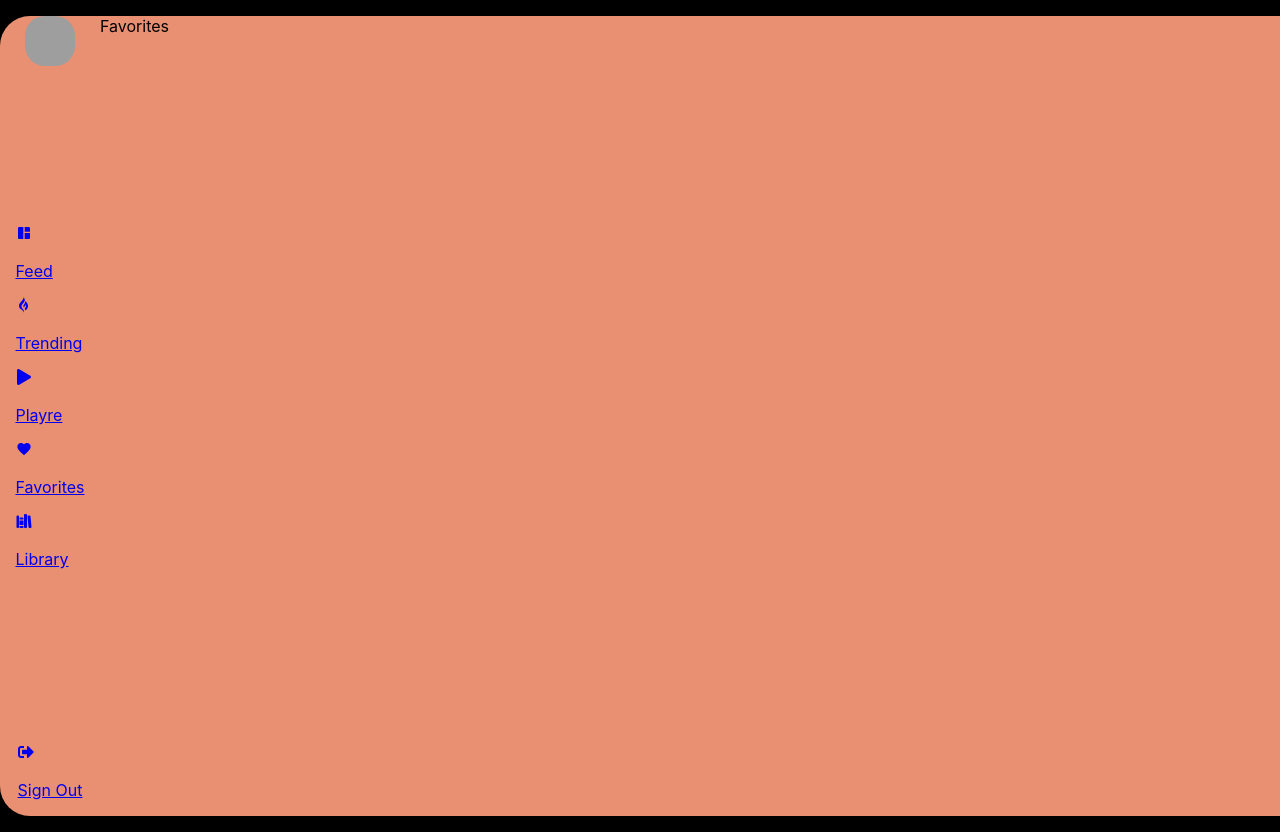
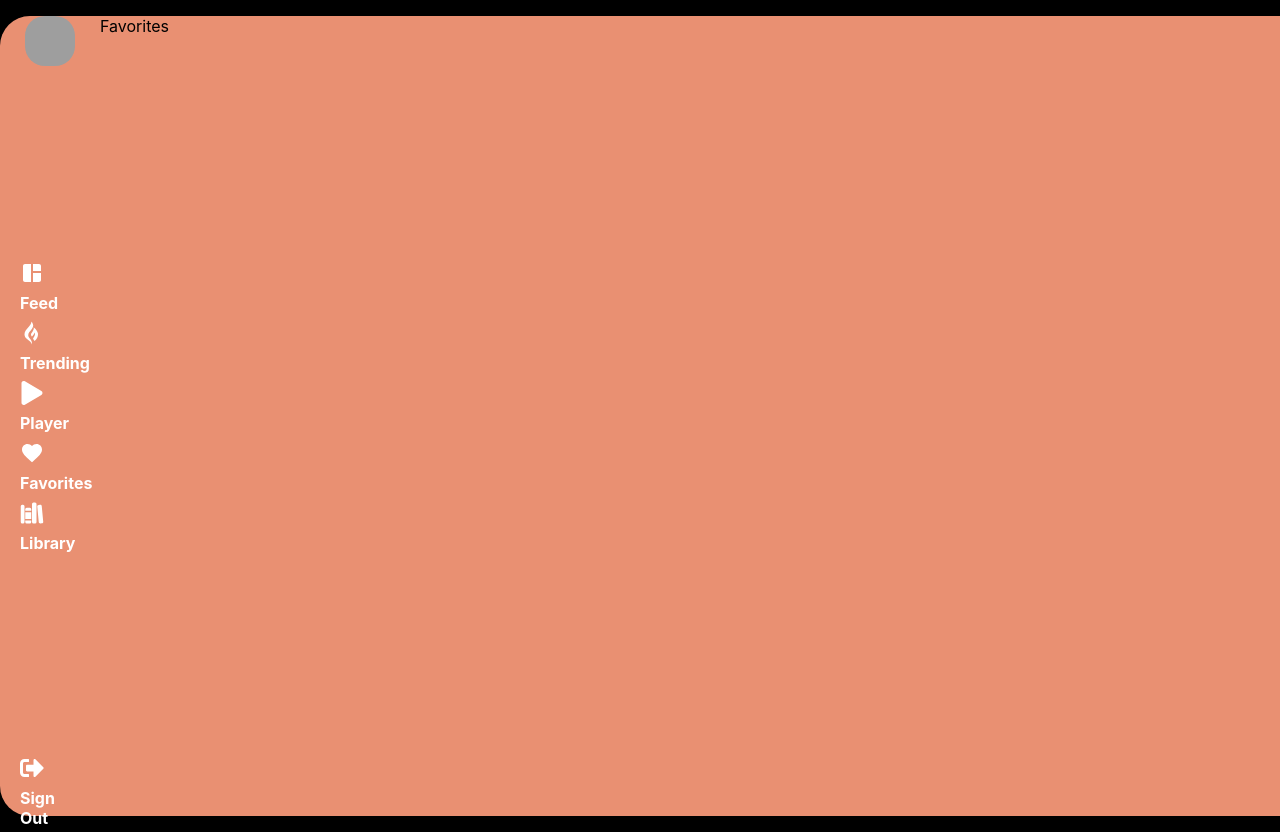
Before and after one commit to Rustam200391/music_turntable, a React (Create React App) app: page /favorites in a window 1280 px wide. Shown: the top 832 px of the page. Built offline with nearby package versions, Linux system fonts and the light colour scheme; grey boxes are pictures that could not be loaded.

Commit message:
intermedia commit build site-bar buttons

```diff
--- a/src/components/sidebar/index.js
+++ b/src/components/sidebar/index.js
@@ -11,14 +11,14 @@ export default function SideBar() {
     return (
         <div className="sidebar-container">
             <img
-                src="https://texterra.ru/upload/medialibrary/c50/y0wypgv33kct9i82jihoz0v3n0zp40al/2.webp"
+                src="https://wp-s.ru/wallpapers/15/19/311374749425134/vzglyad-devushki-iz-pod-respiratora.jpg"
                 className="profile-img"
                 alt="profile"
             />
             <div>
                 <SidebarButton title="Feed" to="/feed" icon={<MdSpaceDashboard />} />
                 <SidebarButton title="Trending" to="/trending" icon={<FaGripfire />} />
-                <SidebarButton title="Playre" to="/player" icon={<FaPlay />} />
+                <SidebarButton title="Player" to="/player" icon={<FaPlay />} />
                 <SidebarButton title="Favorites" to="/favorites" icon={<MdFavorite />} />
                 <SidebarButton title="Library" to="/library" icon={<IoLibrary />} />
             </div>
--- a/src/components/sidebar/sidebarButton.css
+++ b/src/components/sidebar/sidebarButton.css
@@ -0,0 +1,19 @@
+a {
+    text-decoration: none !important;
+}
+
+.btn-body {
+    height:60px;
+    width: 60px;
+    border-radius:20px;
+    color:rgb(255, 255, 255);
+    font-display: flex;
+    align-items: center;
+    justify-content: center;
+    flex-direction: column;
+}
+
+.btn-title {
+    margin: 4px auto;
+    font-weight: 680;
+}
--- a/src/components/sidebar/sidebarButton.js
+++ b/src/components/sidebar/sidebarButton.js
@@ -1,14 +1,17 @@
 import React from 'react';
+import { IconContext } from 'react-icons';
 import { Link } from 'react-router-dom';
 import './sidebarButton.css';
 
 export default function SidebarButton(props) {
     return (
         <Link to={props.to}>
-            <div>
-                {props.icon}
-                <p> {props.title} </p>
+            <div className="btn-body">
+                <IconContext.Provider value={{ size: '24px', className: 'bnt-icon' }}>
+                    {props.icon}
+                    <p className="btn-title"> {props.title} </p>
+                </IconContext.Provider>
             </div>
-        </Link>
+        </Link >
     );
 }
```
